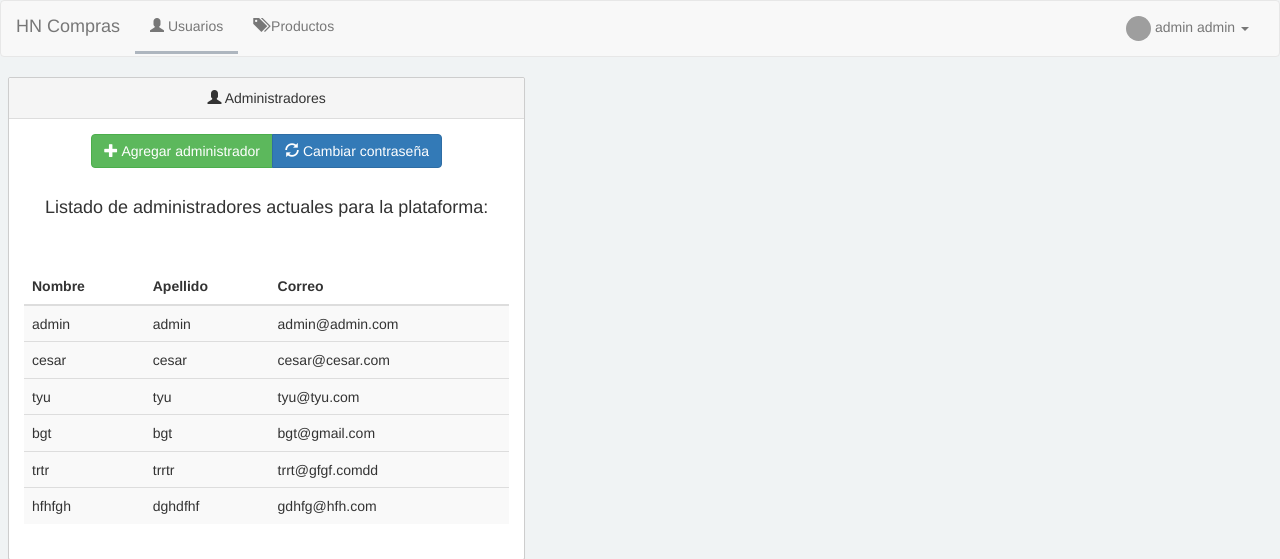
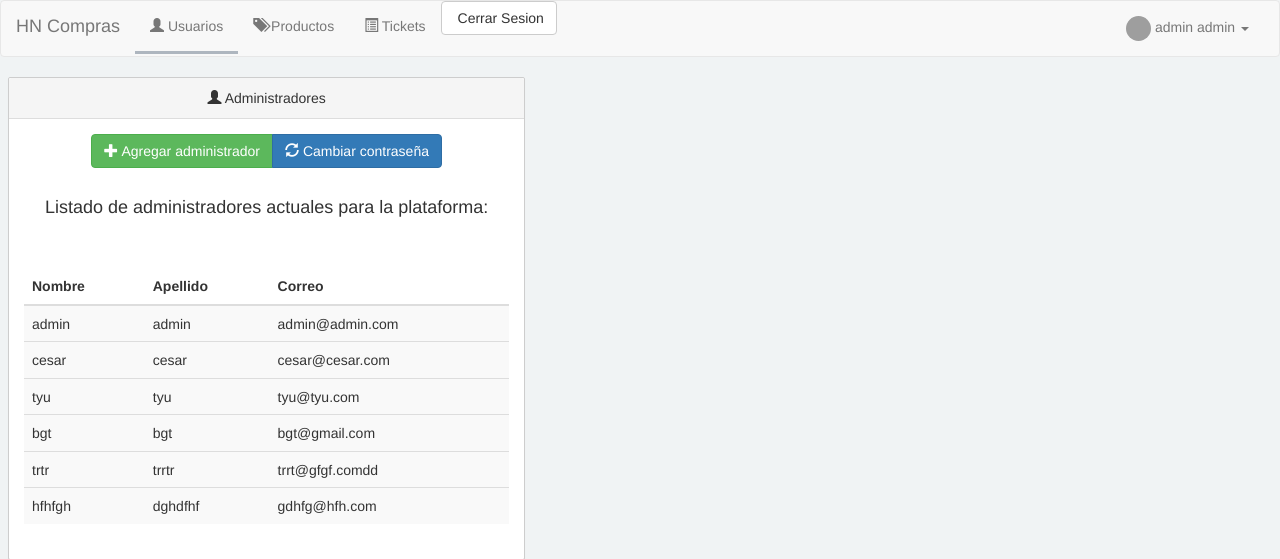
Before and after one commit to roquememo/Ecommerce, a PHP site: page /Ecommerce/admin/panelusuarios.php in a window 1280 px wide. Shown: the top 559 px of the page. Run offline with PHP 8.4, Linux system fonts and the light colour scheme; a user stored in the database is signed in; data comes from the database, SQL or seed files in the repository; some libraries are stand-ins or nearby versions; grey boxes are pictures that could not be loaded.

Commit message:
Finalizando Panel de Usuarios

```diff
--- a/admin/panelusuarios.php
+++ b/admin/panelusuarios.php
@@ -252,6 +252,17 @@ if(isset($_POST['reset_password_user']))
 					Productos
 				</a>
 			</li>
+			<li >
+				<a href="paneltickets.php">
+				<span class="glyphicon glyphicon-list-alt" aria-hidden="true"></span>
+					Tickets
+				</a>
+			</li>
+			<li>
+				<button type="button" class="btn btn-default" data-toggle="modal" data-target="#exit">
+			  		<span class="glyphicon glyphicon-logout" aria-hidden="true"></span> Cerrar Sesion
+			 	</button>
+			</li>
 		</ul>
 	      <ul class="nav navbar-nav navbar-right">
 
```
